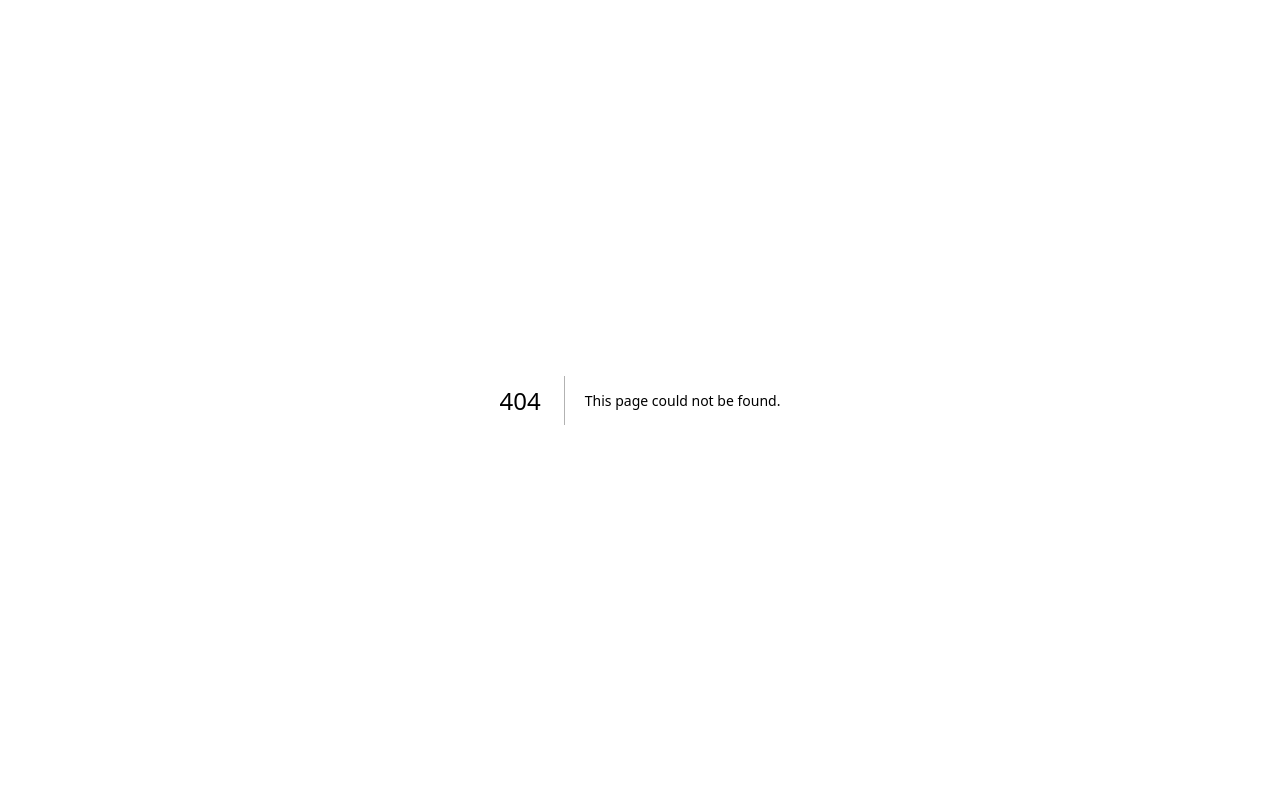
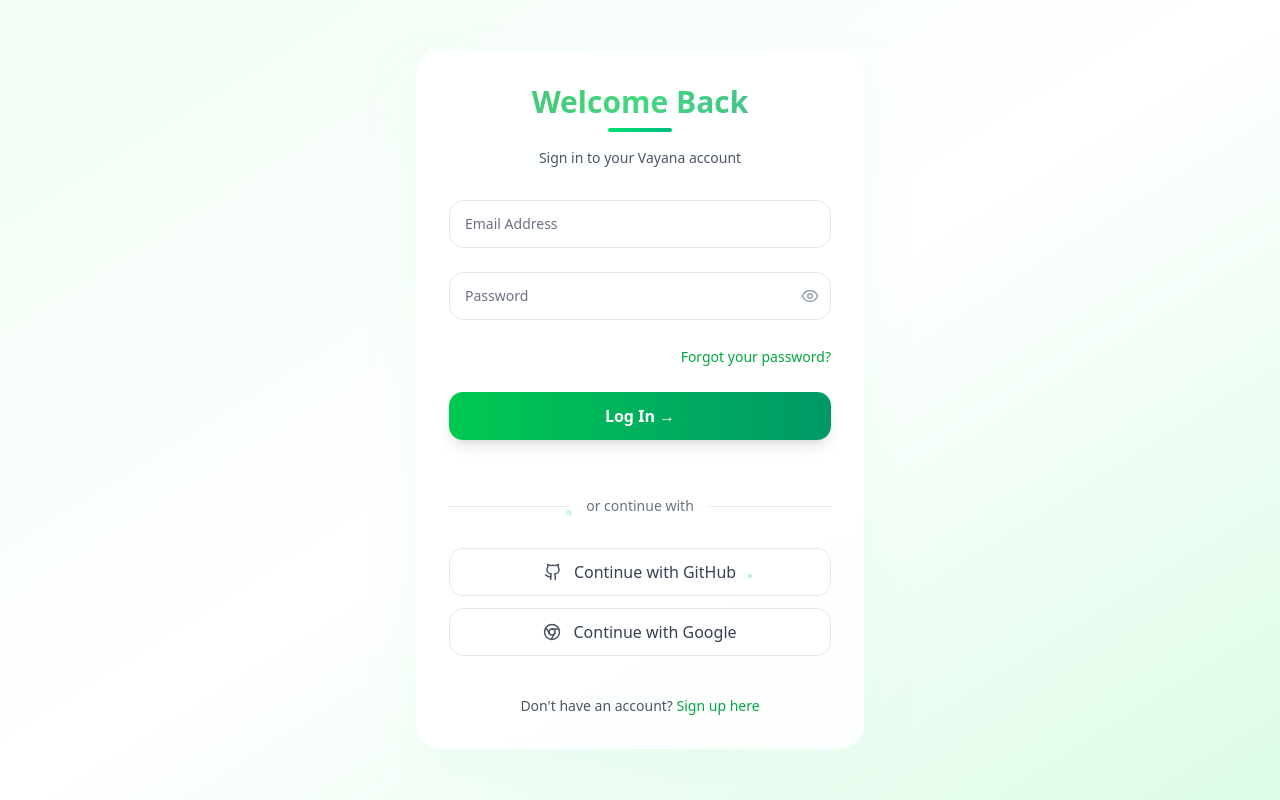
Before and after one commit to parthivipradhan/Vayana, a Next.js app: page /login in a window 1280 px wide. Before the commit this address had no page. Built offline with nearby package versions, Linux system fonts and the light colour scheme.

Commit message:
Create login page.tsx

```diff
--- /dev/null
+++ b/src/app/login/page.tsx
@@ -0,0 +1,225 @@
+"use client";
+import React, { useState } from "react";
+import { Github, Chrome, Eye, EyeOff } from "lucide-react";
+
+export default function LoginFormDemo() {
+  const [focusedField, setFocusedField] = useState("");
+  const [formData, setFormData] = useState({
+    email: "",
+    password: ""
+  });
+  const [showPassword, setShowPassword] = useState(false);
+  const [isSubmitting, setIsSubmitting] = useState(false);
+
+  const handleSubmit = async (e) => {
+    e.preventDefault();
+    setIsSubmitting(true);
+    // Simulate form submission
+    await new Promise(resolve => setTimeout(resolve, 1000));
+    console.log("Form submitted");
+    setIsSubmitting(false);
+  };
+
+  const handleInputChange = (field, value) => {
+    setFormData(prev => ({ ...prev, [field]: value }));
+  };
+
+  return (
+    <div className="min-h-screen bg-gradient-to-br from-green-50 via-white to-green-100 flex items-center justify-center p-4">
+      <div className="relative">
+        {/* Background blur effect */}
+        <div className="absolute inset-0 bg-white/20 backdrop-blur-sm rounded-3xl transform rotate-1"></div>
+        <div className="absolute inset-0 bg-white/10 backdrop-blur-sm rounded-3xl transform -rotate-1"></div>
+
+        {/* Main form container */}
+        <div className="relative bg-white/80 backdrop-blur-lg border border-white/20 shadow-2xl shadow-green-100/50 mx-auto w-full max-w-md rounded-3xl p-8 transition-all duration-500 hover:shadow-3xl hover:shadow-green-200/30">
+          {/* Header with animated gradient text */}
+          <div className="text-center mb-8">
+            <h2 className="text-3xl font-bold bg-gradient-to-r from-green-600 via-green-500 to-emerald-600 bg-clip-text text-transparent mb-2 animate-pulse">
+              Welcome Back
+            </h2>
+            <div className="w-16 h-1 bg-gradient-to-r from-green-400 to-emerald-500 mx-auto rounded-full mb-4 transition-all duration-300 hover:w-24"></div>
+            <p className="text-gray-600 text-sm">
+              Sign in to your Vayana account
+            </p>
+          </div>
+
+          <div onSubmit={handleSubmit} className="space-y-6">
+            {/* Email field */}
+            <FloatingLabelInput
+              id="email"
+              type="email"
+              placeholder="projectmayhem@fc.com"
+              label="Email Address"
+              value={formData.email}
+              onChange={(value) => handleInputChange("email", value)}
+              onFocus={() => setFocusedField("email")}
+              onBlur={() => setFocusedField("")}
+              focused={focusedField === "email"}
+            />
+
+            {/* Password field with toggle */}
+            <div className="relative">
+              <FloatingLabelInput
+                id="password"
+                type={showPassword ? "text" : "password"}
+                placeholder="••••••••"
+                label="Password"
+                value={formData.password}
+                onChange={(value) => handleInputChange("password", value)}
+                onFocus={() => setFocusedField("password")}
+                onBlur={() => setFocusedField("")}
+                focused={focusedField === "password"}
+              />
+              <button
+                type="button"
+                onClick={() => setShowPassword(!showPassword)}
+                className="absolute right-3 top-1/2 transform -translate-y-1/2 text-gray-400 hover:text-gray-600 transition-colors duration-200"
+              >
+                {showPassword ? <EyeOff size={18} /> : <Eye size={18} />}
+              </button>
+            </div>
+
+            {/* Forgot password link */}
+            <div className="text-right">
+              <button
+                type="button"
+                className="text-sm text-green-600 hover:text-green-700 transition-colors duration-200 hover:underline"
+              >
+                Forgot your password?
+              </button>
+            </div>
+
+            {/* Submit button with loading state */}
+            <button
+              onClick={handleSubmit}
+              className={`group relative w-full h-12 rounded-xl font-semibold text-white transition-all duration-300 transform hover:scale-[1.02] active:scale-[0.98] ${
+                isSubmitting
+                  ? 'bg-green-400 cursor-not-allowed'
+                  : 'bg-gradient-to-r from-green-500 to-emerald-600 hover:from-green-600 hover:to-emerald-700 shadow-lg hover:shadow-xl hover:shadow-green-500/25'
+              }`}
+              type="submit"
+              disabled={isSubmitting}
+            >
+              <span className={`transition-opacity duration-200 ${isSubmitting ? 'opacity-0' : 'opacity-100'}`}>
+                Log In →
+              </span>
+              {isSubmitting && (
+                <div className="absolute inset-0 flex items-center justify-center">
+                  <div className="w-5 h-5 border-2 border-white/30 border-t-white rounded-full animate-spin"></div>
+                </div>
+              )}
+              <BottomGradient />
+            </button>
+
+            {/* Divider */}
+            <div className="relative my-8">
+              <div className="absolute inset-0 flex items-center">
+                <div className="w-full border-t border-gray-200"></div>
+              </div>
+              <div className="relative flex justify-center text-sm">
+                <span className="px-4 bg-white/80 text-gray-500">or continue with</span>
+              </div>
+            </div>
+
+            {/* Social buttons */}
+            <div className="space-y-3">
+              <SocialButton
+                icon={<Github size={18} />}
+                text="GitHub"
+                onClick={() => console.log("GitHub login")}
+              />
+              <SocialButton
+                icon={<Chrome size={18} />}
+                text="Google"
+                onClick={() => console.log("Google login")}
+              />
+            </div>
+
+            {/* Sign up link */}
+            <div className="text-center pt-4">
+              <p className="text-sm text-gray-600">
+                Don't have an account?{" "}
+                <button
+                  type="button"
+                  className="text-green-600 hover:text-green-700 font-medium transition-colors duration-200 hover:underline"
+                >
+                  Sign up here
+                </button>
+              </p>
+            </div>
+          </div>
+
+          {/* Floating particles effect */}
+          <div className="absolute inset-0 overflow-hidden rounded-3xl pointer-events-none">
+            <div className="absolute top-3/4 right-1/4 w-1 h-1 bg-emerald-400/40 rounded-full animate-pulse"></div>
+            <div className="absolute bottom-1/3 left-1/3 w-1.5 h-1.5 bg-green-400/20 rounded-full animate-bounce"></div>
+          </div>
+        </div>
+      </div>
+    </div>
+  );
+}
+
+const FloatingLabelInput = ({ id, type, placeholder, label, value, onChange, onFocus, onBlur, focused, className = "" }) => {
+  const hasValue = value && value.length > 0;
+  const isActive = focused || hasValue;
+
+  return (
+    <div className={`relative ${className}`}>
+      <input
+        id={id}
+        type={type}
+        value={value}
+        onChange={(e) => onChange(e.target.value)}
+        onFocus={onFocus}
+        onBlur={onBlur}
+        placeholder={isActive ? placeholder : ""}
+        className={`peer w-full h-12 px-4 pt-6 pb-2 bg-white/60 backdrop-blur-sm border border-gray-200 rounded-xl transition-all duration-300 focus:outline-none focus:ring-2 focus:ring-green-500/30 focus:border-green-500 hover:bg-white/80 hover:shadow-lg hover:shadow-green-100/50 hover:scale-105 ${
+          isActive ? 'pt-6 pb-2' : 'py-3'
+        }`}
+      />
+      <label
+        htmlFor={id}
+        className={`absolute left-4 text-gray-500 transition-all duration-300 pointer-events-none ${
+          isActive
+            ? 'top-2 text-xs text-green-600 font-medium'
+            : 'top-1/2 text-sm transform -translate-y-1/2'
+        }`}
+      >
+        {label}
+      </label>
+      {focused && (
+        <div className="absolute inset-0 rounded-xl bg-gradient-to-r from-green-500/10 to-emerald-500/10 pointer-events-none"></div>
+      )}
+    </div>
+  );
+};
+
+const SocialButton = ({ icon, text, onClick }) => {
+  return (
+    <button
+      onClick={onClick}
+      className="group relative w-full h-12 bg-white/60 backdrop-blur-sm border border-gray-200 rounded-xl transition-all duration-300 hover:bg-white/80 hover:shadow-lg hover:shadow-gray-100/50 hover:border-gray-300 transform hover:scale-[1.02] active:scale-[0.98]"
+    >
+      <div className="flex items-center justify-center space-x-3">
+        <span className="text-gray-600 group-hover:text-gray-800 transition-colors duration-200">
+          {icon}
+        </span>
+        <span className="font-medium text-gray-700 group-hover:text-gray-900 transition-colors duration-200">
+          Continue with {text}
+        </span>
+      </div>
+      <BottomGradient />
+    </button>
+  );
+};
+
+const BottomGradient = () => {
+  return (
+    <>
+      <span className="absolute inset-x-0 -bottom-px block h-px w-full bg-gradient-to-r from-transparent via-green-500 to-transparent opacity-0 transition duration-500 group-hover:opacity-100" />
+      <span className="absolute inset-x-10 -bottom-px mx-auto block h-px w-1/2 bg-gradient-to-r from-transparent via-emerald-500 to-transparent opacity-0 blur-sm transition duration-500 group-hover:opacity-100" />
+    </>
+  );
+};
```
